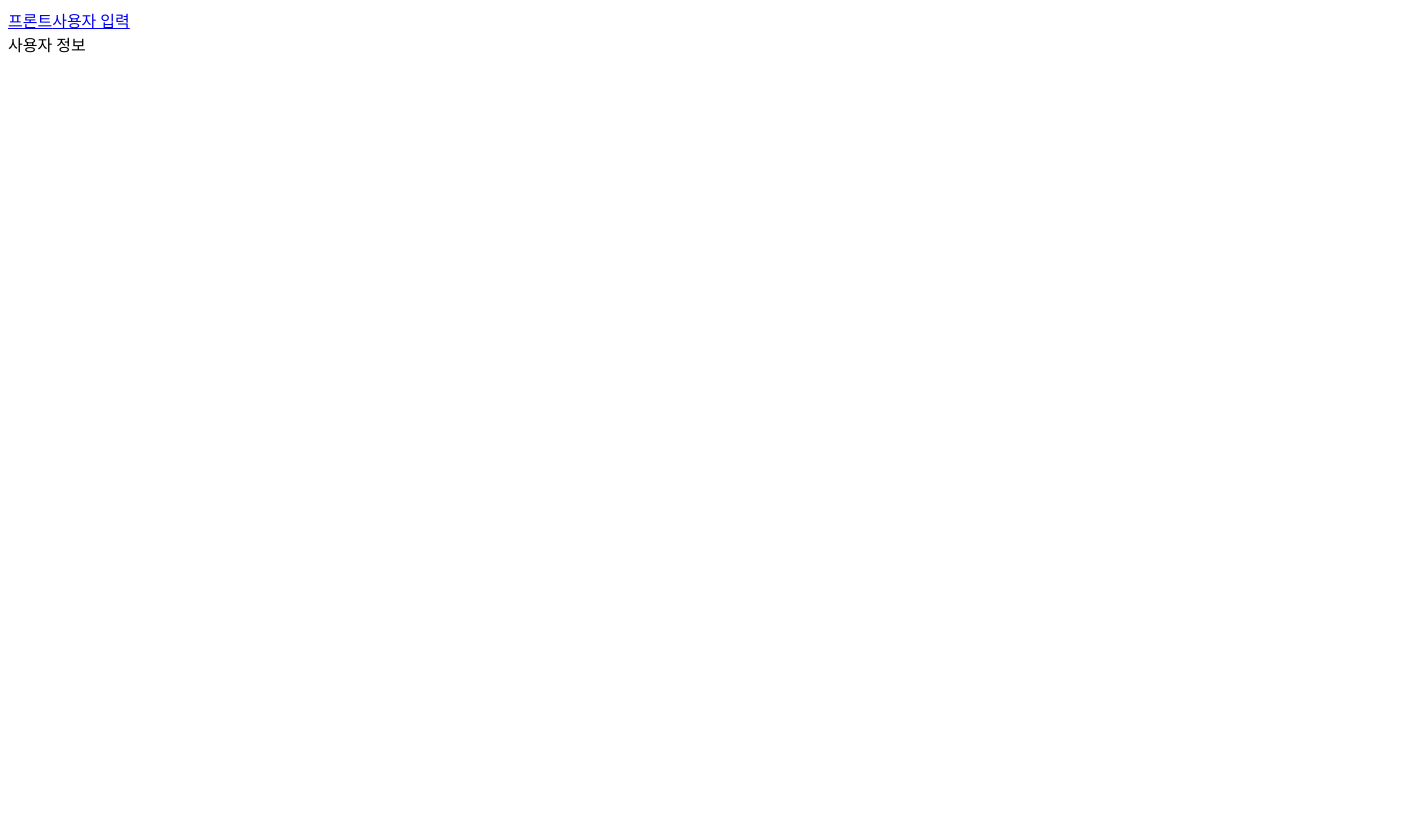
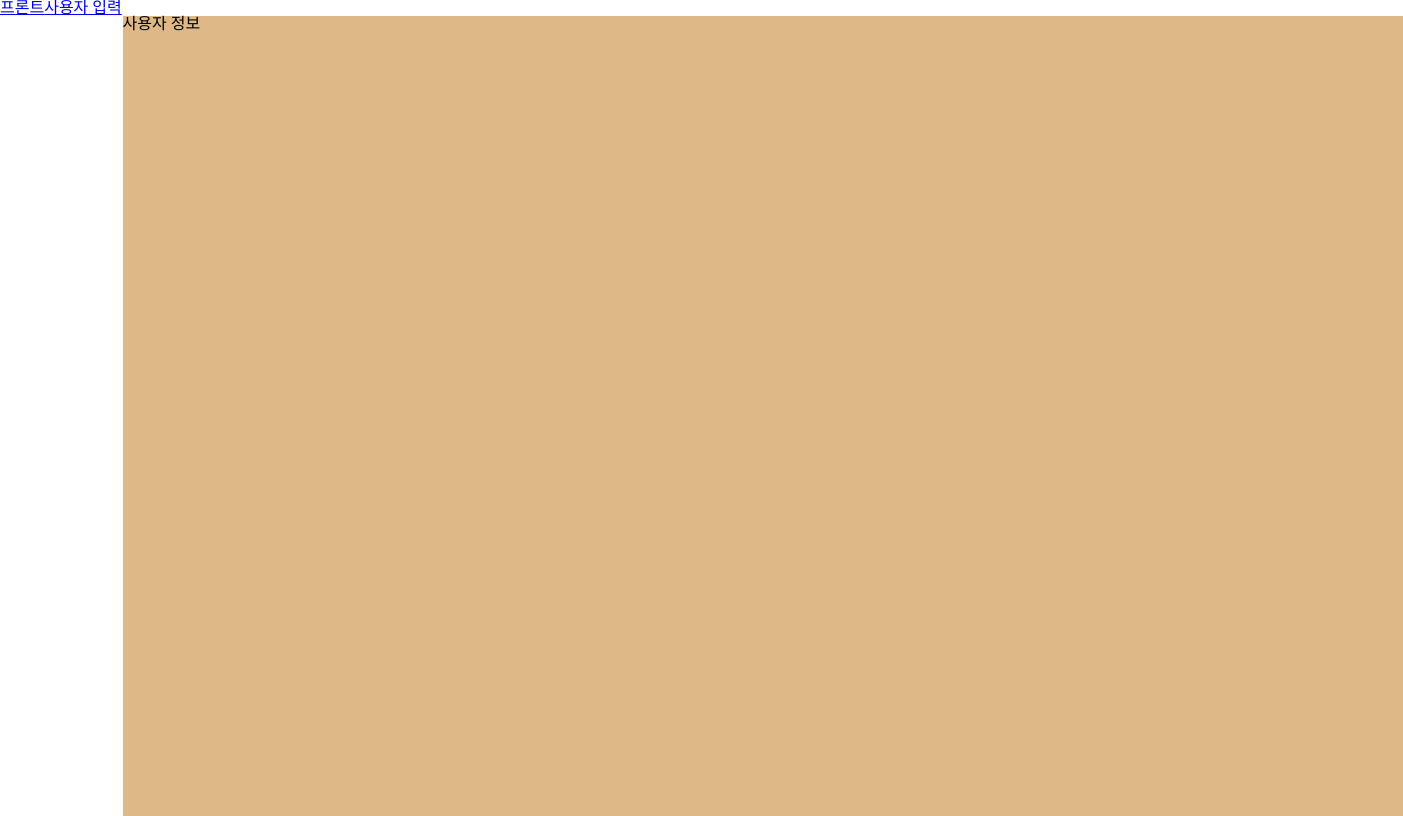
Before and after one commit to recordboy/dev, a Vue app: page /2 in a window 1280 px wide. Shown: the whole page, 1403 px wide, since content can reach past the window. Built offline with nearby package versions, Linux system fonts and the light colour scheme.

Commit message:
라우팅 애니메이션 추가

```diff
--- a/package.json
+++ b/package.json
@@ -9,6 +9,8 @@
   },
   "dependencies": {
     "core-js": "^3.8.3",
+    "sass": "^1.69.7",
+    "sass-loader": "^10.5.2",
     "vue": "^3.2.13",
     "vue-router": "^4.0.13"
   },
--- a/src/App.vue
+++ b/src/App.vue
@@ -6,6 +6,56 @@ import Header from './components/Header.vue';
 <template>
   <div id="app">
     <Header />
-    <router-view></router-view>
+
+    <router-view v-slot="{ Component }">
+      <transition name="slide">
+        <component :is="Component" />
+      </transition>
+    </router-view>
+
+    <!-- <router-view></router-view> -->
+
   </div>
 </template>
+
+<script>
+export default {
+  watch: {
+    $route(to, from) {
+      const toDepth = to.path.split('/').length
+      const fromDepth = from.path.split('/').length
+      this.transitionName = toDepth < fromDepth ? 'slide-right' : 'slide-left'
+  console.log(toDepth, fromDepth);
+  console.log(to, from);
+    },
+  },
+
+}
+</script>
+
+<style scoped>
+.slide-enter-active,
+.slide-leave-active {
+  transition: all 10s ease-out;
+}
+
+.slide-enter-to {
+  position: absolute;
+  right: 0;
+}
+
+.slide-enter-from {
+  position: absolute;
+  right: -100%;
+}
+
+.slide-leave-to {
+  position: absolute;
+  left: -100%;
+}
+
+.slide-leave-from {
+  position: absolute;
+  left: 0;
+}
+</style>
--- /dev/null
+++ b/src/assets/style/common.scss
@@ -0,0 +1,6 @@
+html, body {
+    height: 100%;
+}
+#app {
+    height: 100%;
+}
--- a/src/pages/Front.vue
+++ b/src/pages/Front.vue
@@ -10,4 +10,12 @@ export default {
 }
 
 </script>
-<style scoped></style>
+<style scoped>
+.con-wrap {
+  width: 100%;
+  height: 100%;
+  background: green;
+}
+
+
+</style>
--- a/src/pages/UserInfo.vue
+++ b/src/pages/UserInfo.vue
@@ -12,4 +12,11 @@ export default {
 }
 </script>
 
-<style scoped></style>
+<style scoped>
+
+.con-wrap {
+  width: 100%;
+  height: 100%;
+  background: burlywood;
+}
+</style>
```
Also changed, not shown: src/main.js (+5 -3 lines), src/router/index.js (+22 -9 lines), src/assets/style/reset.css (line endings or trailing spaces), 2 other files (tests, documents, lock files or other folders).
